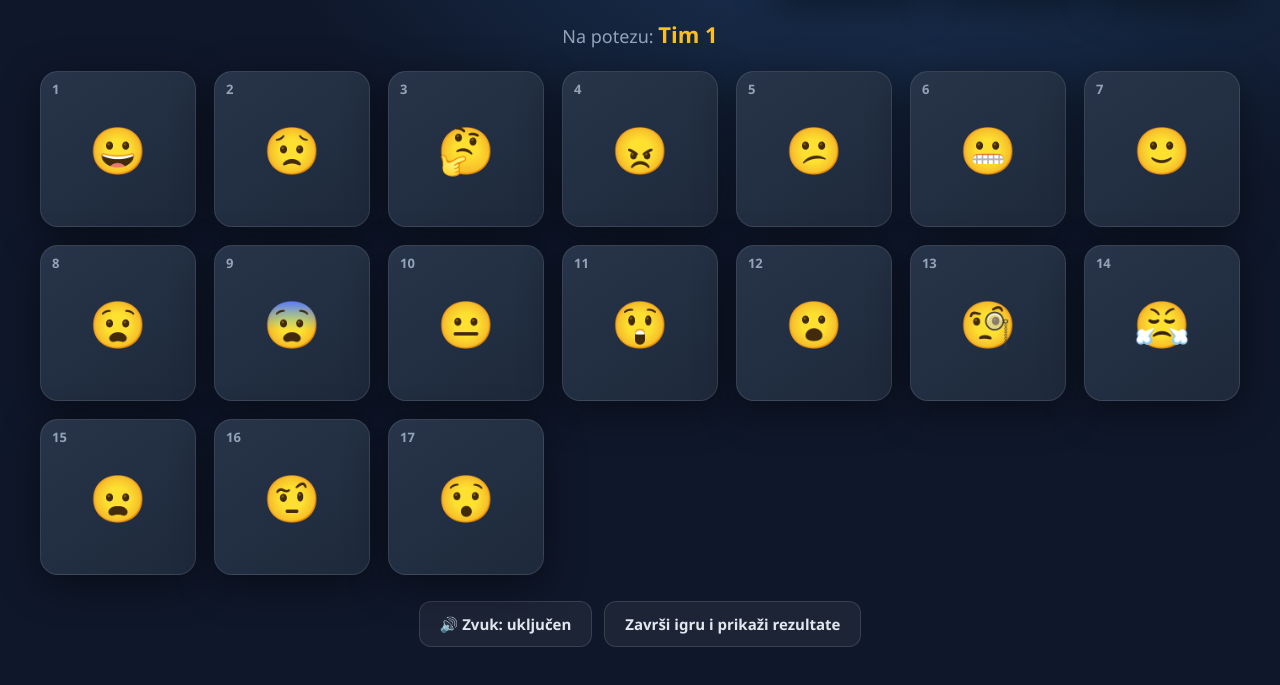
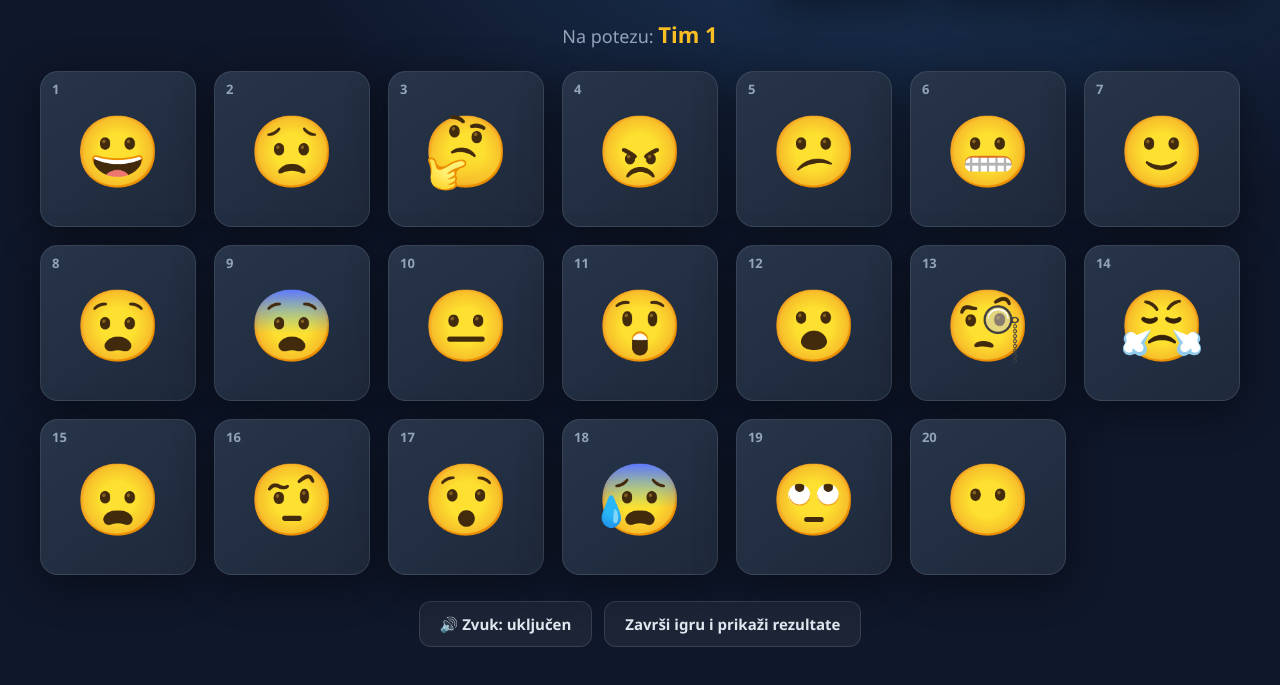
Before and after one commit to stefanmr/hpvTim, a plain HTML site: page index.html in a window 1280 px wide. Both pictures are taken after a click on the button "Započni igru ▶". Shown: the part 97-782 px from the top of the page. Drawn offline with Linux system fonts and the light colour scheme.

Commit message:
Add scenarios, enlarge avatars, support up to 10 teams, auto-start timer
- Reframe two scenarios (genotype replacement; new/untested + post-COVID
  distrust) and add three (boys' fertility, no Serbian-children data,
  manufacturer/origin); 17 -> 20 scenarios with matching emoji faces
- Enlarge avatar emoji to ~50% of card
- Allow 2-10 teams (extend team color palette to 10)
- Remove welcome-screen hint; default timer 90 s
- Start countdown automatically when an avatar is clicked
- Document scenario editing in README

Co-Authored-By: Claude Opus 4.8 <noreply@anthropic.com>

```diff
--- a/index.html
+++ b/index.html
@@ -90,7 +90,7 @@
     border:1px solid rgba(255,255,255,.1);display:grid;place-items:center;position:relative;
     box-shadow:var(--shadow);overflow:hidden;
   }
-  .avatar .face{font-size:clamp(30px,5vw,46px);line-height:1;}
+  .avatar .face{font-size:clamp(42px,6vw,70px);line-height:1;}
   .avatar .num{position:absolute;top:8px;left:11px;font-size:13px;color:var(--muted);font-weight:700;}
   .avatar:not(.done):hover{transform:translateY(-4px);box-shadow:0 16px 36px rgba(0,0,0,.5);border-color:var(--accent);}
   .avatar.done{cursor:default;opacity:.32;filter:grayscale(.7);}
@@ -217,11 +217,6 @@
       <div class="setup-actions">
         <button class="btn-primary" id="startBtn">Započni igru ▶</button>
       </div>
-      <p class="hint">
-        Igra se prikazuje na velikom ekranu. Facilitator proziva tim na potezu, tim bira avatar,
-        a facilitator otvara izjavu roditelja klikom. Tim formuliše odgovor uživo (u okviru podešenog vremena),
-        nakon čega facilitator dodeljuje 0, 1 ili 2 poena.
-      </p>
     </div>
   </div>
 </section>
@@ -313,7 +308,7 @@
 
 <script>
 /* ============================================================
-   BAZA SCENARIJA (17 izjava roditelja + pomoć za facilitatora)
+   BAZA SCENARIJA (20 izjava roditelja + pomoć za facilitatora)
    ============================================================ */
 const SCENARIOS = [
   {t:"Tajming i odlaganje",
@@ -348,10 +343,10 @@ const SCENARIOS = [
    q:"Neki ginekolozi kažu da se kondilomi, pa čak i teže promene poput CIN 2 i 3, lako uklanjaju intervencijom. Ako to može tako rutinski da se reši i skine, da li je zaista neophodno da prima vakcinu?",
    hbm:"Percepcija ozbiljnosti — hirurgija je „laka”, pa bolest nije ozbiljna.",
    jv:"Distorted risk perception (Iskrivljena percepcija rizika) — drastično potcenjivanje stresa, bola i rizika operativnih zahvata na grliću materice."},
-  {t:"Strah od neželjenih efekata",
-   q:"Iskreno, jako se plašim neželjenih reakcija i njene dugoročne bezbednosti. Koliko je ova vakcina uopšte dugo na tržištu i ko je proizvodi? Nemam dovoljno informacija o tome kakva su iskustva u drugim zemljama da bih bila mirna.",
-   hbm:"Percepcija prepreka — strah od nepoznatog i nuspojava deluje kao ogromna barijera za prihvatanje.",
-   jv:"Fear and phobias (Strahovi i fobije) — anksioznost usled nedostatka informacija o sigurnosnom profilu."},
+  {t:"Nova vakcina i nepoverenje posle COVID-a",
+   q:"Iskreno, jako se plašim neželjenih reakcija. Ova vakcina je nova i po meni nedovoljno ispitana, a posle svega što smo prošli sa COVID vakcinama ja prosto više ne verujem nijednoj novoj vakcini. Zašto bih baš ovu sada primila bez ikakve zadrške?",
+   hbm:"Percepcija prepreka — generalizovano nepoverenje prema „novim” vakcinama deluje kao snažna barijera za prihvatanje.",
+   jv:"Fear and phobias / Epistemic relativism — strah pojačan post-COVID nepoverenjem i pogrešnom predstavom da je HPV vakcina nova i neispitana (zapravo je u širokoj upotrebi od 2006. godine)."},
   {t:"Stigma — „neće se desiti mom detetu”",
    q:"Ja vrlo dobro poznajem i vaspitavam svoje dete. Sigurna sam da ona neće doći u situaciju da dobije seksualno prenosivu bolest. Mislim da vakcina za ovu vrstu bolesti nama jednostavno nije potrebna.",
    hbm:"Percepcija osetljivosti — potpuno negiranje rizika jer se dete doživljava kao „sigurno”.",
@@ -364,10 +359,10 @@ const SCENARIOS = [
    q:"Zabrinuta sam šta se sve tačno nalazi u toj vakcini. Stalno čitamo o raznim dodacima i aluminijumu u vakcinama. Da li je zaista bezbedno da se takav sastav ubrizgava mom detetu koje je još uvek u razvoju?",
    hbm:"Percepcija prepreka — briga o unosu nepoznatih ili „toksičnih” supstanci.",
    jv:"Fear and phobias — strah od hemije/toksina („Toxophobia”)."},
-  {t:"Nepoverenje u statistiku",
-   q:"Iskreno, apsolutno mi zvuči netačno da smo mi baš u vrhu po statistici za rak grlića materice. Pričala sam sa nekim ljudima, pa i lekarima, koji kažu da se to preuveličava i da oni veruju samo u svoje lično iskustvo. Zašto bih ja sada slepo verovala tim brojkama?",
-   hbm:"Percepcija ozbiljnosti — negiranje nacionalnog zdravstvenog problema na nivou cele populacije.",
-   jv:"Epistemic relativism (Epistemički relativizam) — selektivno odbacivanje zvaničnih statističkih podataka u korist pristrasnog ličnog iskustva."},
+  {t:"Zamena genotipova (replacement)",
+   q:"Čuo sam da su druge zemlje, gde je uvedena ova vakcina, dobile dominaciju nekih drugih genotipova HPV-a baš zbog te vakcinacije. Zar onda ne rešavamo jedan problem tako što stvaramo novi? Čemu vakcina ako će je samo zameniti neki drugi, možda i opasniji tip virusa?",
+   hbm:"Percepcija koristi — sumnja da vakcina uopšte donosi korist ako „samo prebacuje” problem na druge tipove virusa.",
+   jv:"Unwarranted beliefs (Neosnovana uverenja) — mit o „zameni tipova” (type replacement), bez dokaza da vakcinacija dovodi do porasta onkogenih nevakcinalnih genotipova."},
   {t:"Nedovoljna svest o drugim kancerima",
    q:"Shvatam da ova vakcina štiti od raka grlića materice, ali stalno potencirate da treba i dečaci da je prime. Koji to tačno rak dečaci uopšte mogu da dobiju od HPV-a? Nikad nisam čula da muškarci imaju ozbiljne posledice, osim eventualno nekih bradavica.",
    hbm:"Percepcija ozbiljnosti i osetljivosti — verovanje da muški pol ne snosi teške posledice.",
@@ -383,11 +378,23 @@ const SCENARIOS = [
   {t:"Normalizacija virusa",
    q:"Čitala sam da preko 80% ljudi ionako pre ili kasnije dođe u kontakt sa ovim virusom i da većina nosi HPV. Ako je to toliko uobičajeno i normalno, zašto pravimo toliku paniku i moramo decu da vakcinišemo? Zar se ne stiče neki prirodni imunitet?",
    hbm:"Percepcija ozbiljnosti — smatranje da „sveprisutnost” virusa znači da je bezopasan.",
-   jv:"Distorted risk perception (Iskrivljena percepcija rizika) i privlačnost ideje o prirodnom imunitetu „krda”."}
+   jv:"Distorted risk perception (Iskrivljena percepcija rizika) i privlačnost ideje o prirodnom imunitetu „krda”."},
+  {t:"Fertilitet dečaka",
+   q:"A šta je sa mojim sinom — može li mu ova vakcina naškoditi i izazvati probleme sa plodnošću kasnije? Stalno se priča da takve vakcine utiču na fertilitet, pa me brine da li bih ga vakcinacijom lišila mogućnosti da jednog dana postane otac.",
+   hbm:"Percepcija prepreka — strah od ugrožavanja buduće plodnosti sina stvara snažan otpor.",
+   jv:"Fear and phobias / Unwarranted beliefs — dezinformacije o uticaju vakcine na mušku plodnost, bez ikakve naučne osnove."},
+  {t:"Nema podataka o srpskoj deci",
+   q:"Sve to lepo zvuči, ali gde su podaci baš o našoj, srpskoj deci? Da li je iko sproveo kliničku studiju o efikasnosti ove vakcine kod dece u Srbiji? Dok mi ne pokažete naše, domaće rezultate, teško da mogu da budem ubeđena da to važi i za moje dete.",
+   hbm:"Percepcija koristi — sumnja da rezultati dobijeni u drugim populacijama važe i za našu decu.",
+   jv:"Epistemic relativism (Epistemički relativizam) — odbacivanje obimnih međunarodnih dokaza uz zahtev za „lokalnim” podacima, nerazumevanje univerzalnosti imunološkog odgovora."},
+  {t:"Proizvođač i poreklo vakcine",
+   q:"A gde se uopšte ta vakcina proizvodi i koja je firma iza nje? Zna se da te kompanije zarađuju ogromne pare na tome. I zašto, ako je tako važna, ne postoji nijedna naša, srpska vakcina protiv HPV-a koju bismo dali deci?",
+   hbm:"Percepcija prepreka — nepoverenje u strane proizvođače i njihove motive deluje kao barijera.",
+   jv:"Moral concerns / Epistemic relativism — sumnja u profitne motive farmaceutskih kompanija i poistovećivanje porekla proizvoda sa (ne)bezbednošću."}
 ];
 
-const FACES = ["😀","😟","🤔","😠","😕","😬","🙂","😧","😨","😐","😲","😮","🧐","😤","😦","🤨","😯"];
-const TEAM_COLORS = ["#14b8a6","#f59e0b","#8b5cf6","#ec4899","#3b82f6"];
+const FACES = ["😀","😟","🤔","😠","😕","😬","🙂","😧","😨","😐","😲","😮","🧐","😤","😦","🤨","😯","😰","🙄","😶"];
+const TEAM_COLORS = ["#14b8a6","#f59e0b","#8b5cf6","#ec4899","#3b82f6","#ef4444","#22c55e","#06b6d4","#f97316","#84cc16"];
 
 /* ---------- STATE ---------- */
 let state = {
@@ -450,7 +457,7 @@ function shuffle(a){for(let i=a.length-1;i>0;i--){const j=Math.floor(Math.random
 /* ---------- SETUP ---------- */
 function initSetup(){
   const sel=$("#teamCount");
-  for(let n=2;n<=5;n++){
+  for(let n=2;n<=10;n++){
     const o=document.createElement("option");o.value=n;o.textContent=n;sel.appendChild(o);
   }
   sel.value=3;
@@ -461,7 +468,7 @@ function initSetup(){
   [30,45,60,90,120].forEach(s=>{
     const o=document.createElement("option");o.value=s;o.textContent=s+" sekundi";td.appendChild(o);
   });
-  td.value=60;
+  td.value=90;
   $("#startBtn").addEventListener("click",startGame);
 }
 function renderTeamInputs(n){
@@ -546,6 +553,7 @@ function openScenario(avatarIndex){
   $("#helpChevron").textContent="▼";
   resetTimer();
   $("#overlay").classList.add("active");
+  startTimer(); // tajmer kreće odmah po kliku na avatar
 }
 function closeModal(){
   stopTimer();
```
Also changed, not shown: 1 other file.
